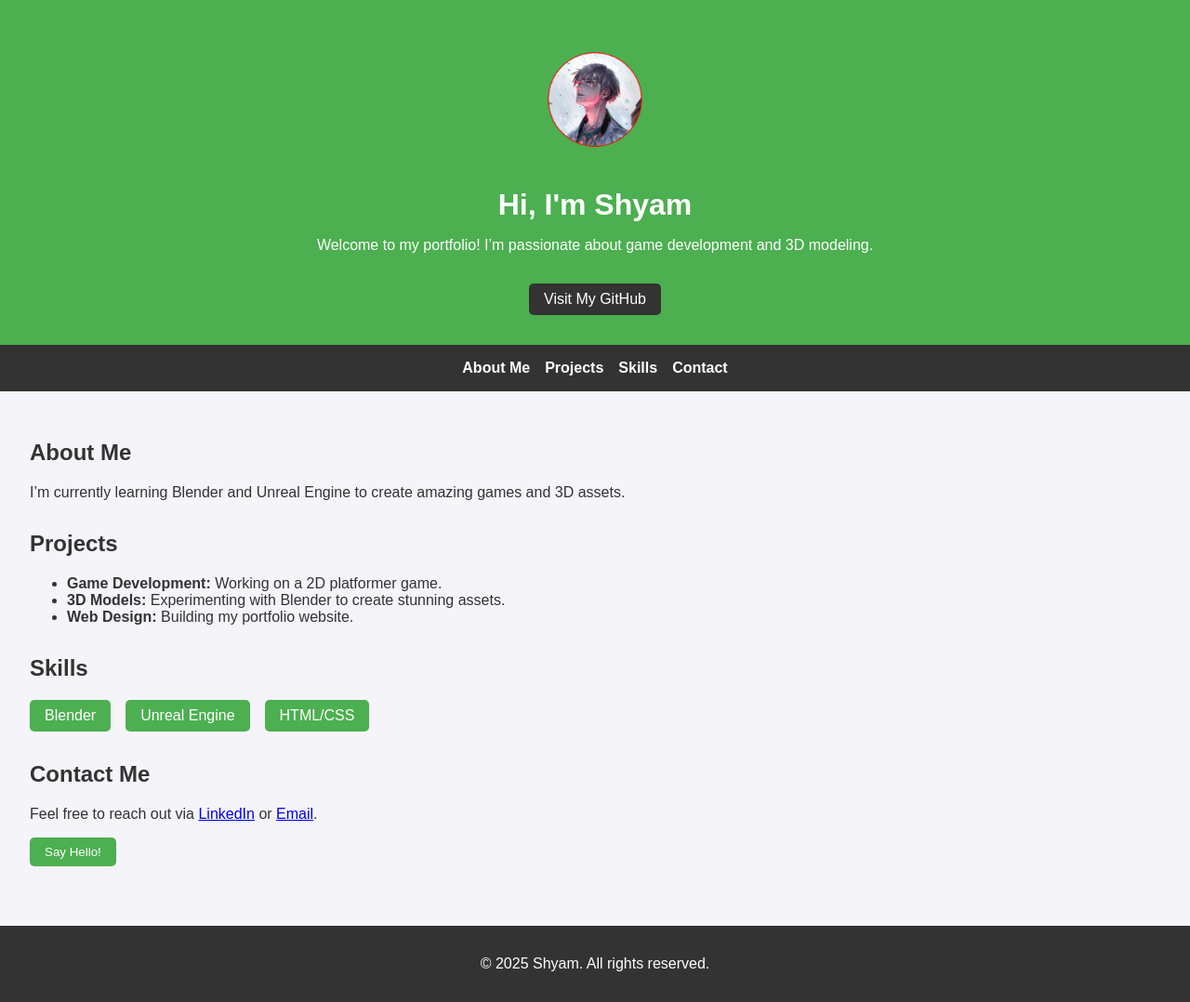
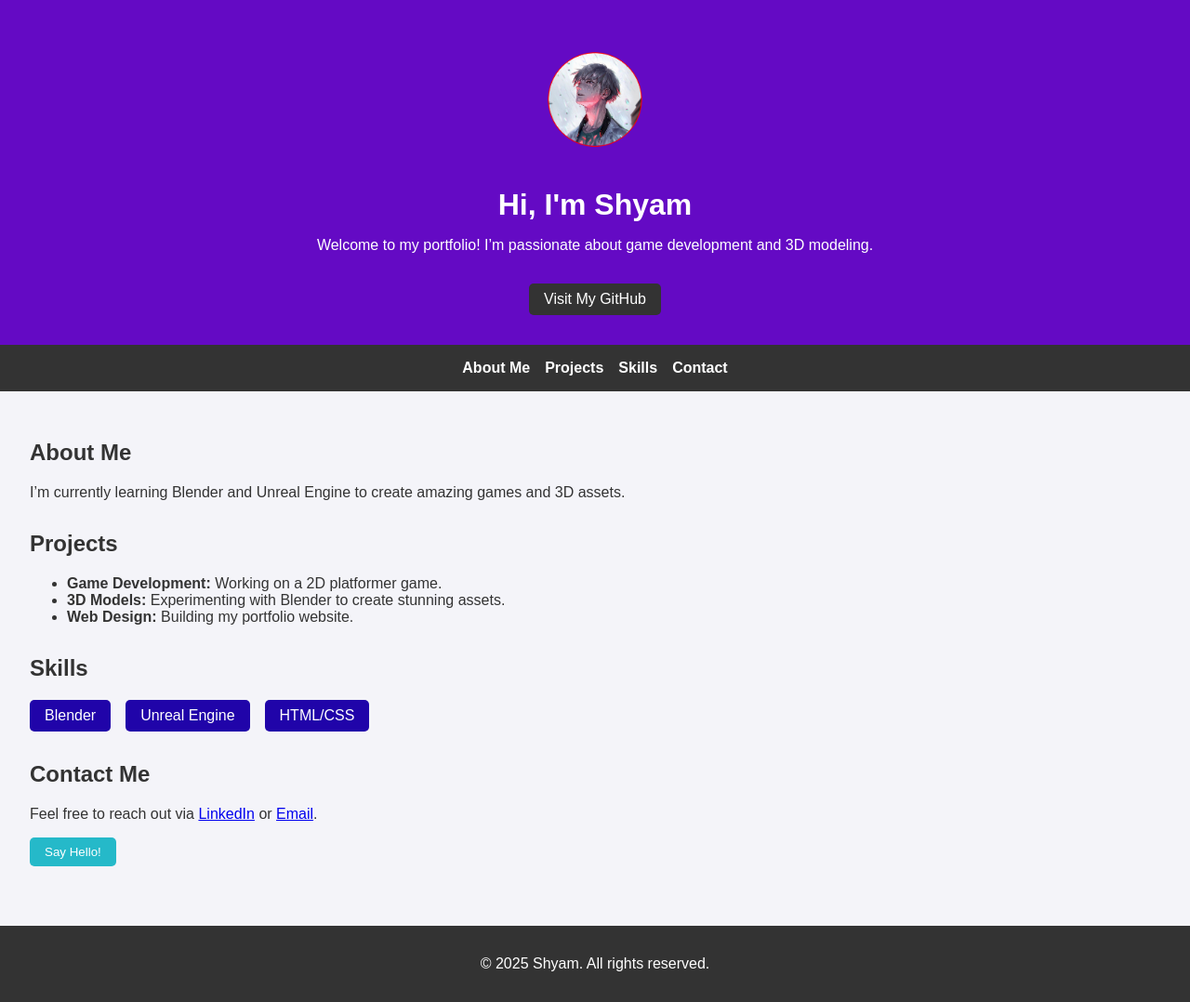
Before and after one commit to Shyam8895/portfolio-repo, a plain HTML site: page index.html in a window 1280 px wide. Shown: the whole page at 93% size. Drawn offline with Linux system fonts and the light colour scheme.

Commit message:
portfolio color correction

```diff
--- a/styles.css
+++ b/styles.css
@@ -9,7 +9,7 @@ body {
 header {
     text-align: center;
     padding: 2rem;
-    background-color: #4CAF50;
+    background-color: #640ac4;
     color: white;
 }
 
@@ -70,7 +70,7 @@ section {
 }
 
 .skill {
-    background-color: #4CAF50;
+    background-color: #2004a9;
     color: white;
     padding: 0.5rem 1rem;
     border-radius: 5px;
@@ -83,10 +83,9 @@ footer {
     background-color: #333;
     color: white;
 }
-
 #contact-btn {
     padding: 0.5rem 1rem;
-    background-color: #4CAF50;
+    background-color: #25b9c9;
     color: white;
     border: none;
     border-radius: 5px;
@@ -94,5 +93,5 @@ footer {
 }
 
 #contact-btn:hover {
-    background-color: #45a049;
+    background-color: #0e90aa;
 }
```
